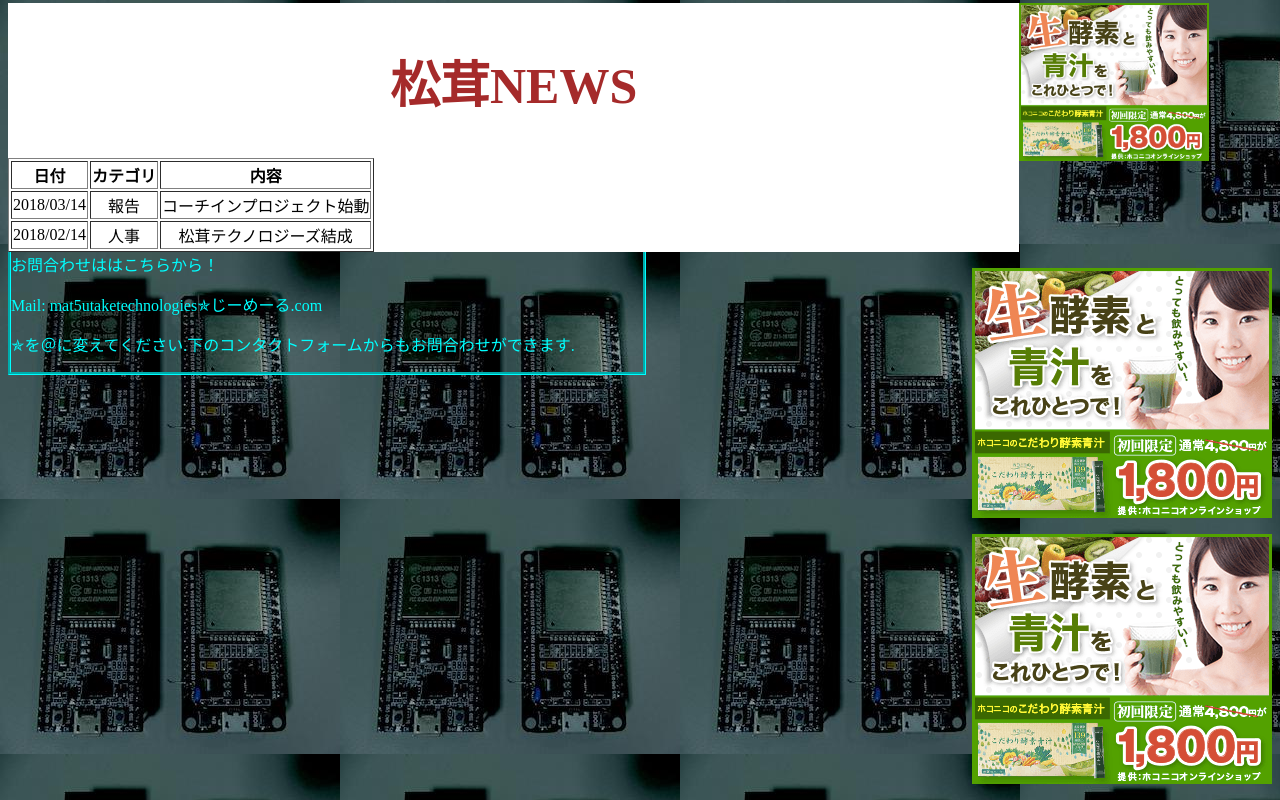
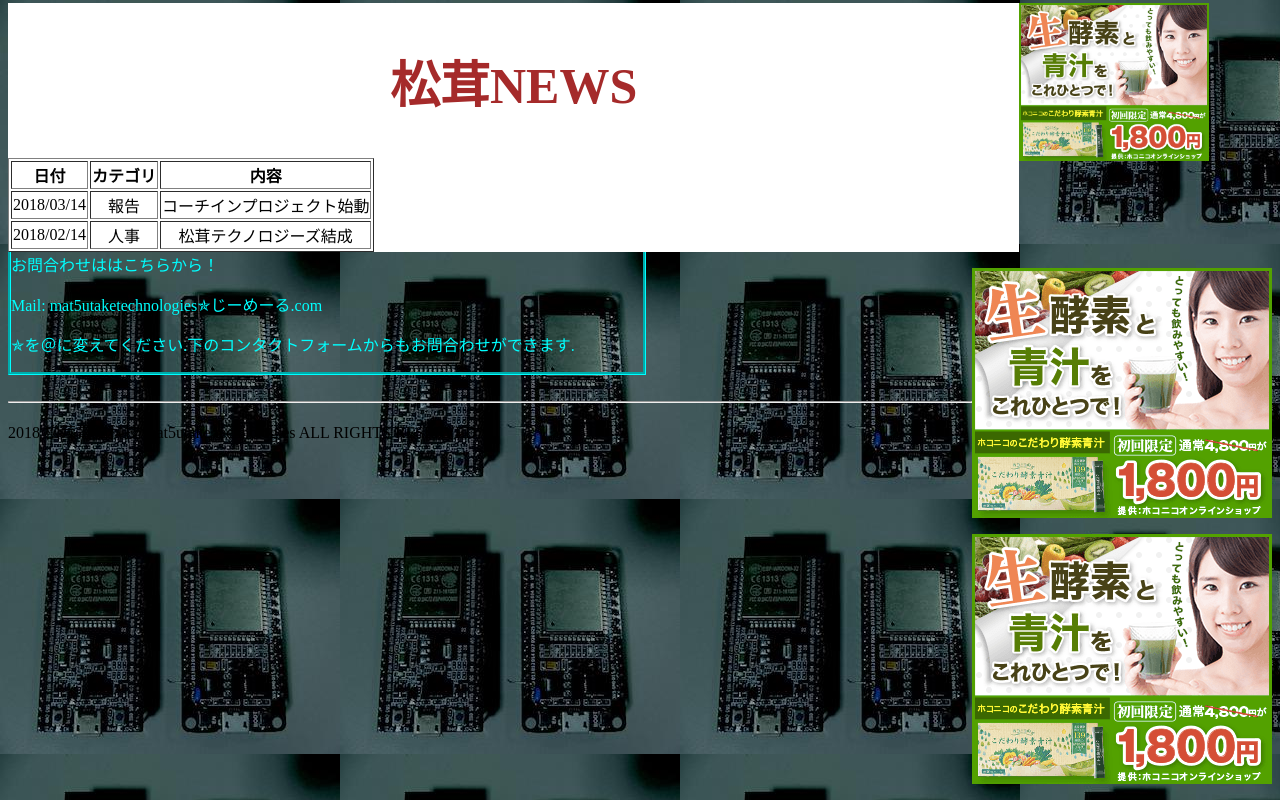
Before and after one commit to m19s/mat5utake_web, a plain HTML site: page pages/contents.html in a window 1280 px wide. Shown: the part 1031-1831 px from the top of the page. Drawn offline with Linux system fonts and the light colour scheme.

Commit message:
いろいろ微調整

```diff
--- a/pages/contents.html
+++ b/pages/contents.html
@@ -98,6 +98,8 @@
     <br>
     <script type="text/javascript " src="http://mf1.shinobi.jp/call/17626d91dfed8241177ef9e6c5706bb0/default.js
     " charset="utf-8 "></script>
+    <hr>
+    <p>2018 松茸電脳科技 mat5utake technologies ALL RIGHTS RESERVED.</p>
 </body>
 
 </html>
```
